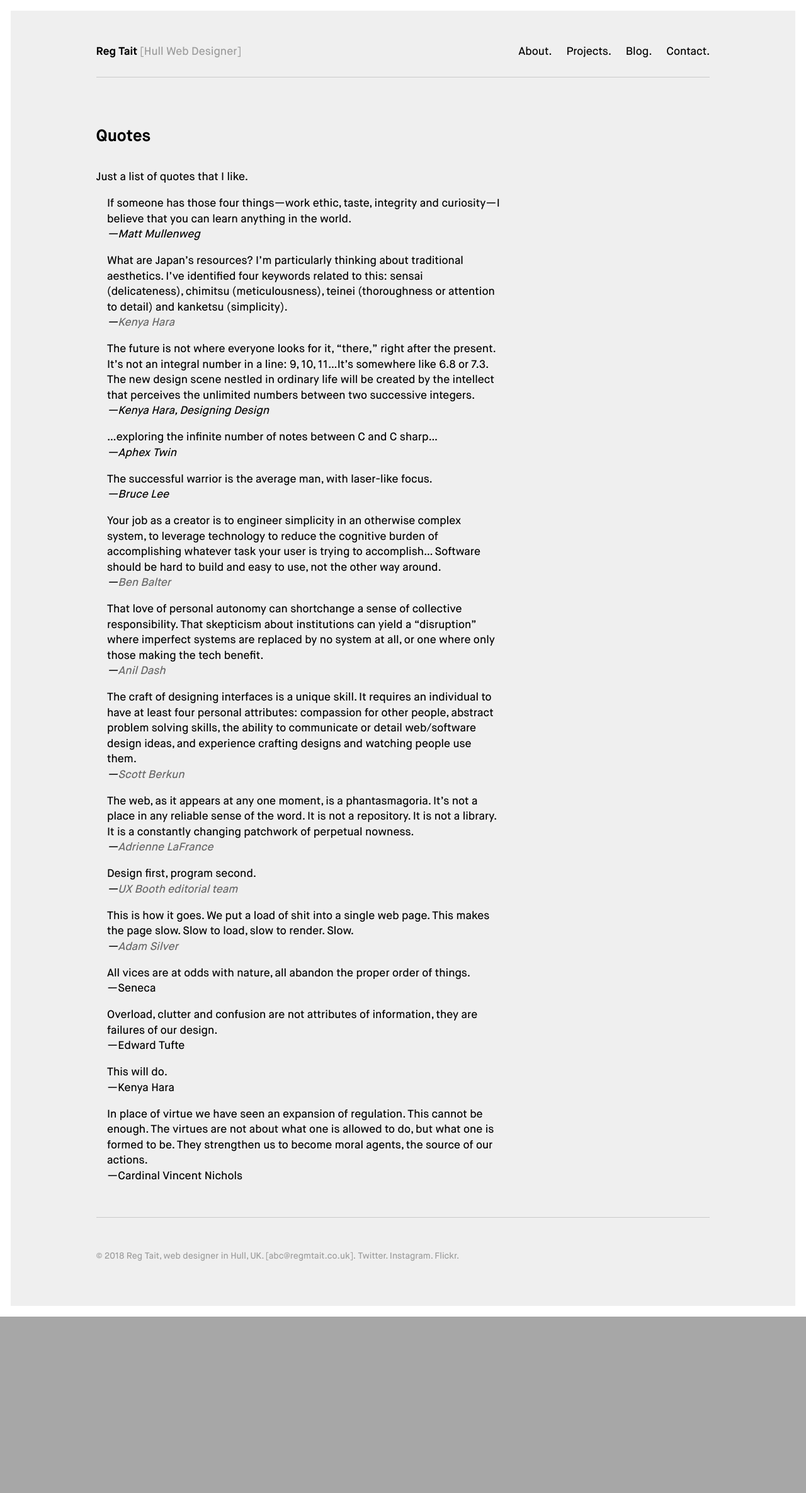
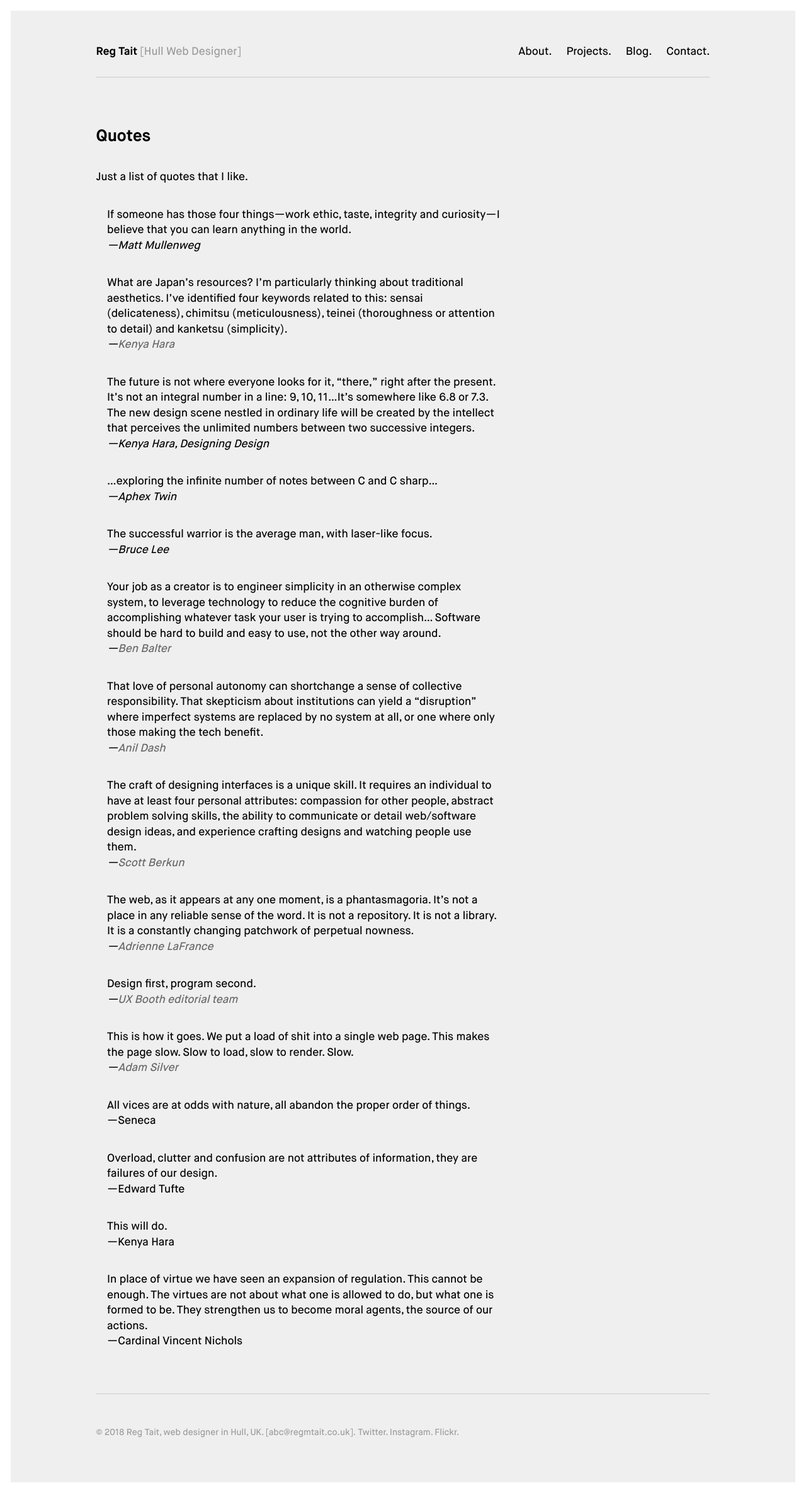
Before and after one commit to regmtait/regmtait.co.uk, a Jekyll site: the page built from quotes.md, in a window 1280 px wide. Shown: the whole page at 63% size. Built offline with Jekyll 4.4.1, drawn with Linux system fonts in a browser that asks for light colours; before the commit the page ends 2090 px from its top, so only the background shows below that.

Commit message:
Add margin to blockquote

```diff
--- a/css/regmtait-main.scss
+++ b/css/regmtait-main.scss
@@ -101,6 +101,8 @@ code {
 
 blockquote {
 	margin-left: 1em;
+	margin-top: 2rem;
+	margin-bottom: 2rem;
 }
 
 // ------------------- main wrappers -------------------
```
